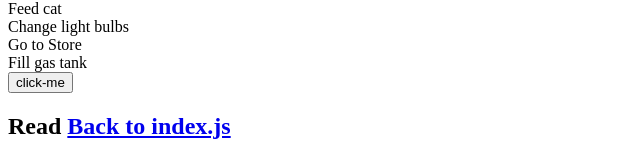
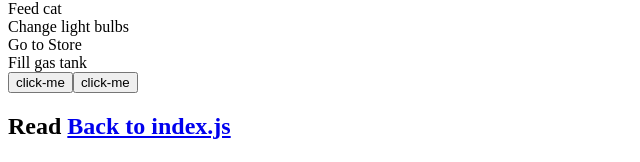
Before and after one commit to leolanese/NextJS-React-converting-components, a Next.js app: page /requests/displayList in a window 1280 px wide. Shown: the part 440-602 px from the top of the page, without its empty margins (0-640 px from the left). Built offline with nearby package versions, Linux system fonts and the light colour scheme.

Commit message:
updating nextjs list components

```diff
--- a/pages/requests/ToDoList.js
+++ b/pages/requests/ToDoList.js
@@ -1,6 +1,5 @@
 import React from 'react';
 import ToDo from './ToDo';
-
 
 const ToDoList = ({toDoList}) => {
    return (
--- a/pages/requests/displayList.js
+++ b/pages/requests/displayList.js
@@ -20,8 +20,11 @@ export default function FirstPost() {
   const [ movies, setMovies ] = useState(initialValue);
   const [ toDoList, setToDoList ] = useState(data);
 
-  const alertName = () => {
-    console.log(movies);
+  const logFirstList = () => {
+    console.table(movies);
+  };
+  const logSecondList = () => {
+    console.table(toDoList);
   };
 
   return (
@@ -35,6 +38,7 @@ export default function FirstPost() {
        collection needs to be re-rendered instead of just re-rendering the
        entire set of components every time anything changes.  */}
 
+{/* 1 way: from hardcoded component */}
       {movies.map((x) => {
          return <div key={x}>
                   {x}
@@ -43,9 +47,14 @@ export default function FirstPost() {
 
       <hr></hr>
 
+{/* 2 way: from mock data */}
       <ToDoList toDoList={toDoList}/>
 
-      <button onClick={alertName}>
+      <button onClick={logFirstList}>
+        click-me
+      </button>
+
+      <button onClick={logSecondList}>
         click-me
       </button>
 
```
